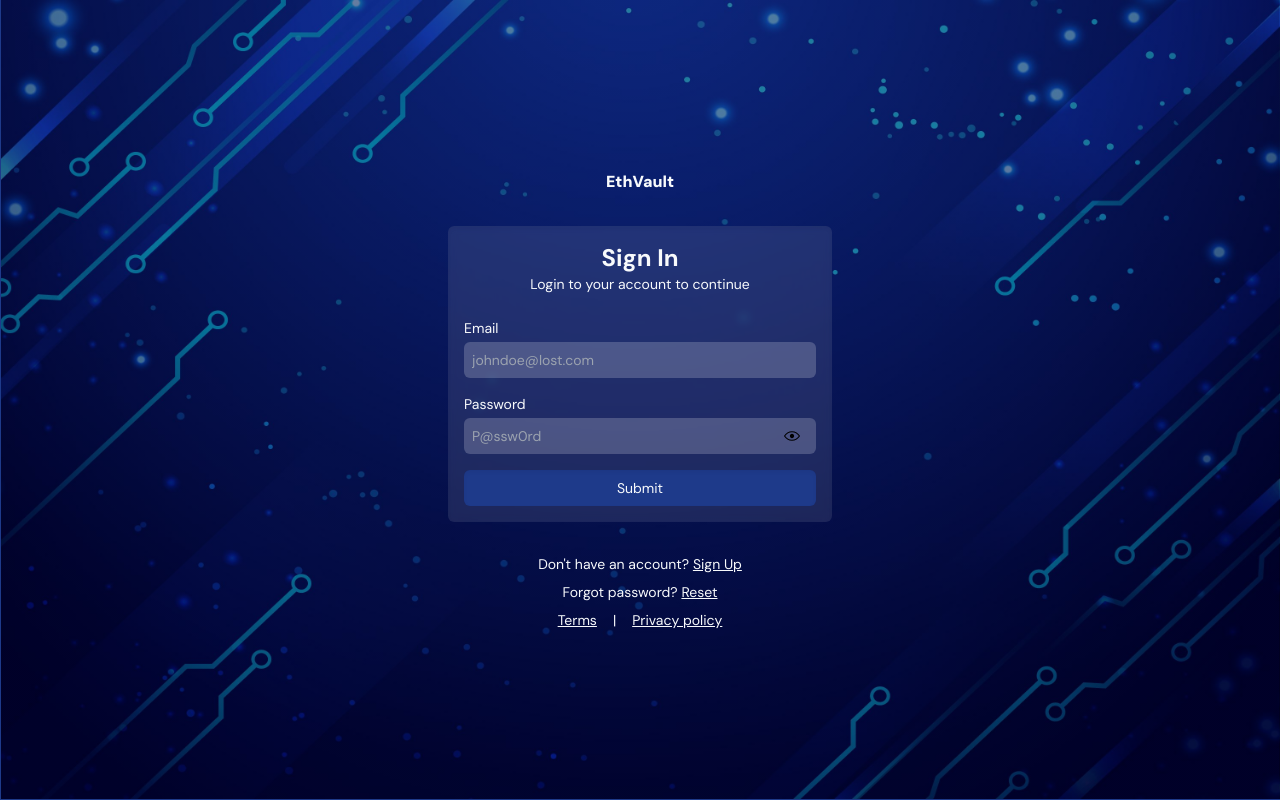
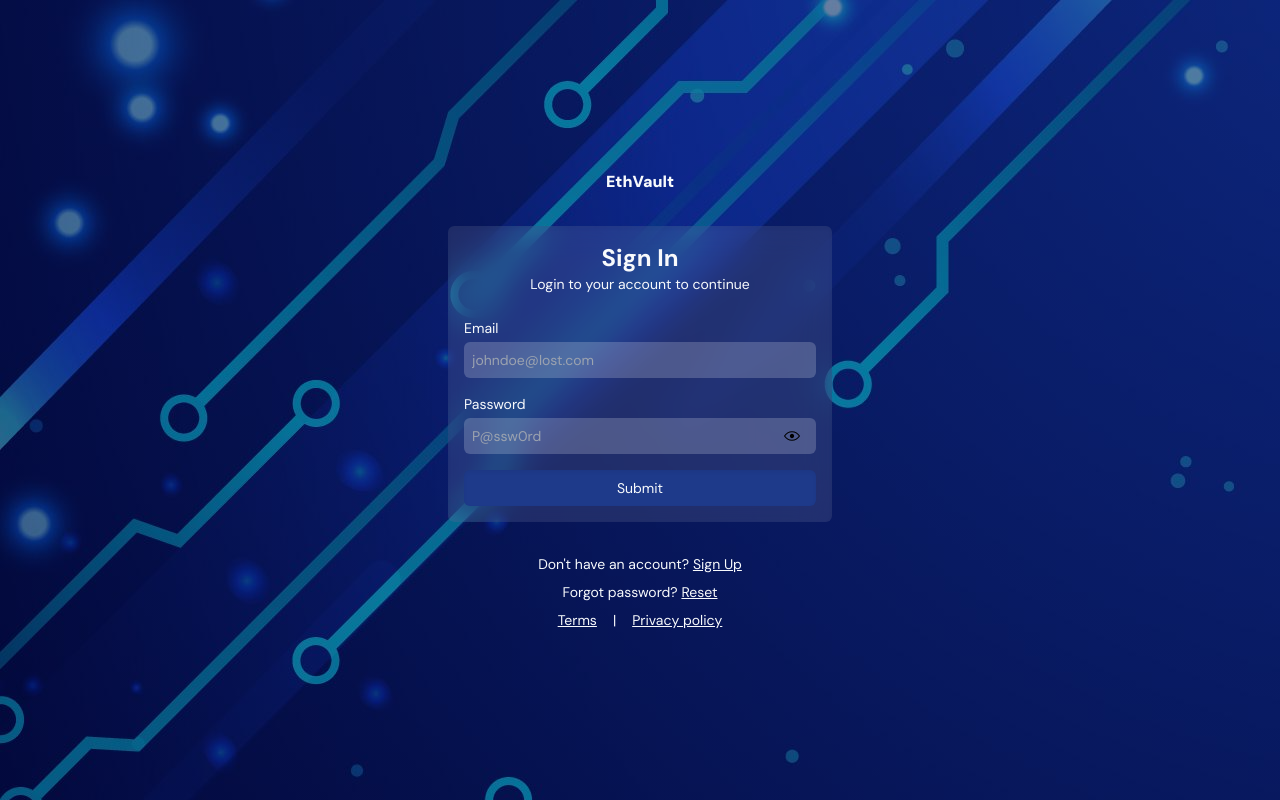
Before and after one commit to Victor-Onah/EthVault, a React (Vite) app: page /sign-in in a window 1280 px wide. Built offline with nearby package versions, Linux system fonts and the light colour scheme.

Commit message:
Optimized style for better UI/UX

```diff
--- a/src/client/index.css
+++ b/src/client/index.css
@@ -17,7 +17,6 @@
 .auth {
 	background-image: linear-gradient(rgba(0, 0, 70, 0.5), rgba(0, 0, 70, 0.5)),
 		url("../client/assets/images/bg.jpg");
-	background-size: 99.9% 99.9%;
-	background-position: center center;
-	background-repeat: no-repeat;
+	background-size: cover cover;
+	background-position: top left;
 }
--- a/src/client/pages/index.jsx
+++ b/src/client/pages/index.jsx
@@ -64,7 +64,7 @@ const Index = () => {
 				<div>
 					<h3 className="font-black">EthVault</h3>
 				</div>
-				<div className="bg-slate-50 bg-opacity-10 backdrop-blur-sm p-4 shadow-inner w-full max-w-96 rounded-md space-y-6">
+				<div className="bg-slate-50 bg-opacity-10 backdrop-blur-lg p-4 shadow-inner w-full max-w-96 rounded-md space-y-6">
 					<div>
 						<h1 className="text-center text-2xl font-bold">
 							Sign Up
--- a/src/client/pages/sign-in.jsx
+++ b/src/client/pages/sign-in.jsx
@@ -56,7 +56,7 @@ const SignIn = () => {
 			<div>
 				<h3 className="font-black">EthVault</h3>
 			</div>
-			<div className="bg-slate-50 bg-opacity-10 backdrop-blur-sm p-4 shadow-inner w-full max-w-96 rounded-md space-y-6">
+			<div className="bg-slate-50 bg-opacity-10 backdrop-blur-lg p-4 shadow-inner w-full max-w-96 rounded-md space-y-6">
 				<div>
 					<h1 className="text-center text-2xl font-bold">Sign In</h1>
 					<p className="text-center text-sm">
```
